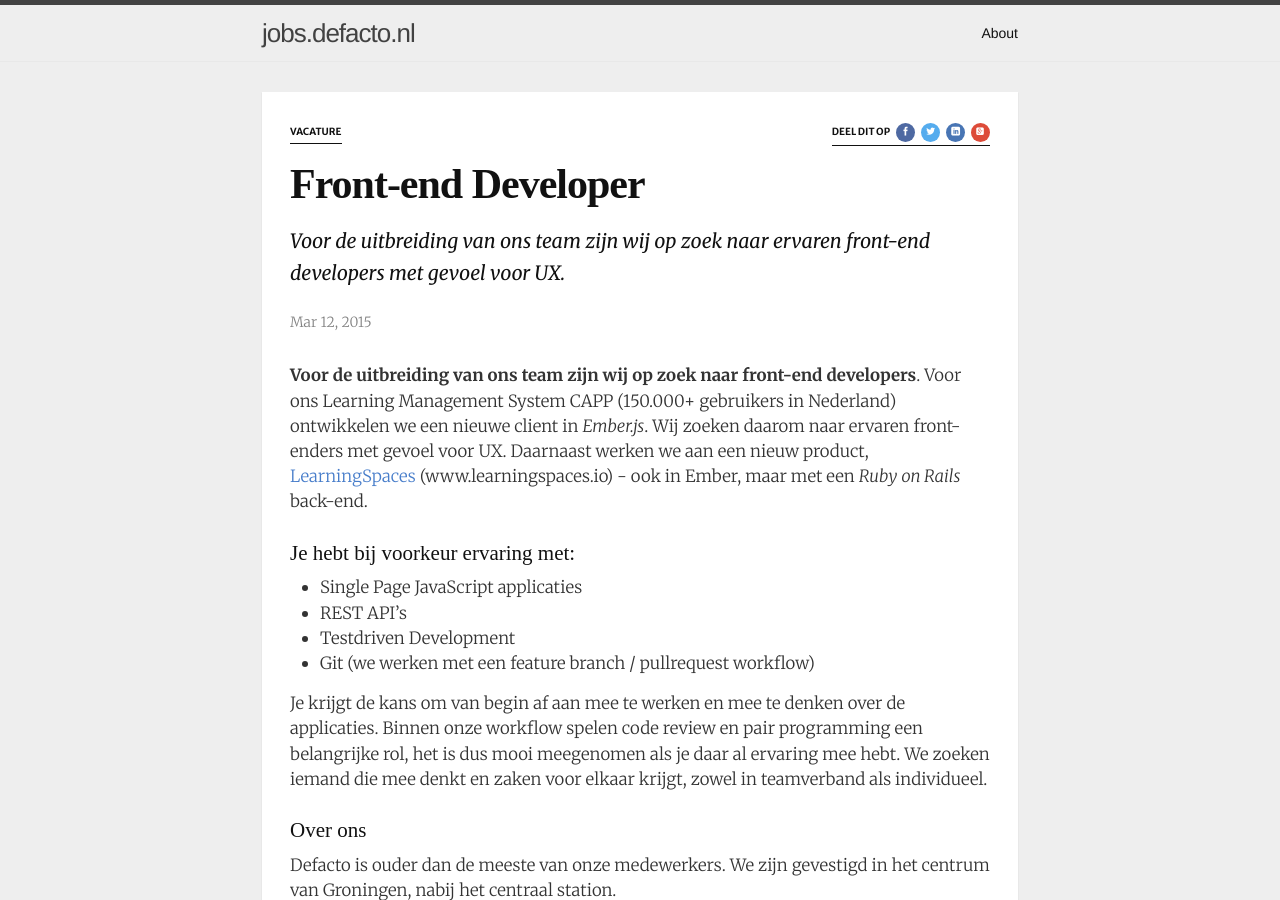
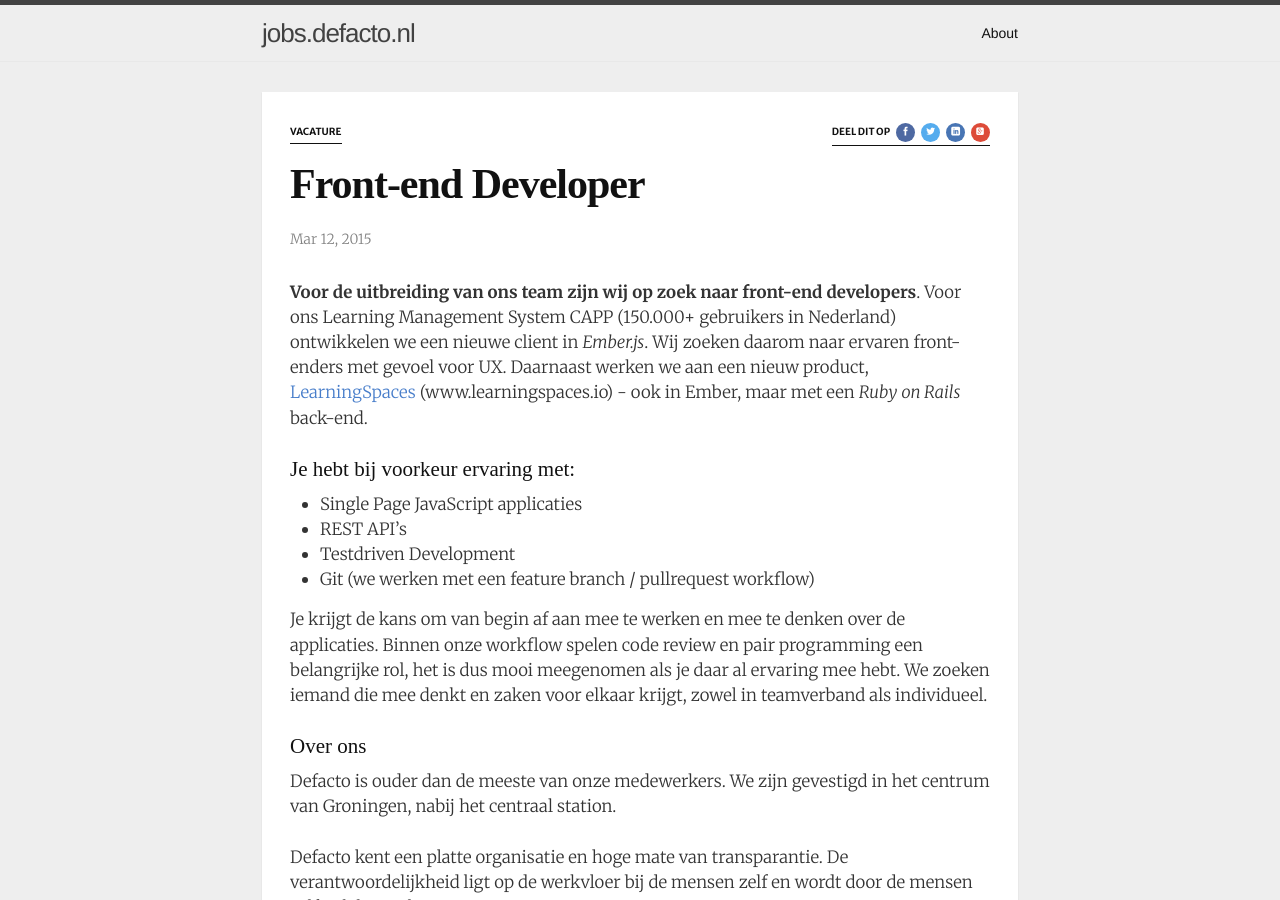
Before and after one commit to DefactoSoftware/jobs.defacto.nl, a Jekyll site: the page built from _posts/2015-03-12-front-end-developer.markdown, in a window 1280 px wide and 900 px high. Built offline with Jekyll 4.4.1, drawn with Linux system fonts in a browser that asks for light colours; nearby versions of some CDN libraries; some web fonts are replaced; comment, search, counter and statistics services are not loaded.

```diff
--- a/_layouts/post.html
+++ b/_layouts/post.html
@@ -14,7 +14,7 @@
     </div>
     <header class="post-header">
       <h1 class="post-title">{{ page.title }}</h1>
-      <h2>Voor de uitbreiding van ons team zijn wij op zoek naar ervaren front-end developers met gevoel voor UX.</h2>
+      <h2></h2>
 
       <p class="post-meta">{{ page.date | date: "%b %-d, %Y" }}</p>
     </header>
```
Also changed, not shown: _posts/2015-08-19-.net-developer.markdown (added, +33 -0 lines).
